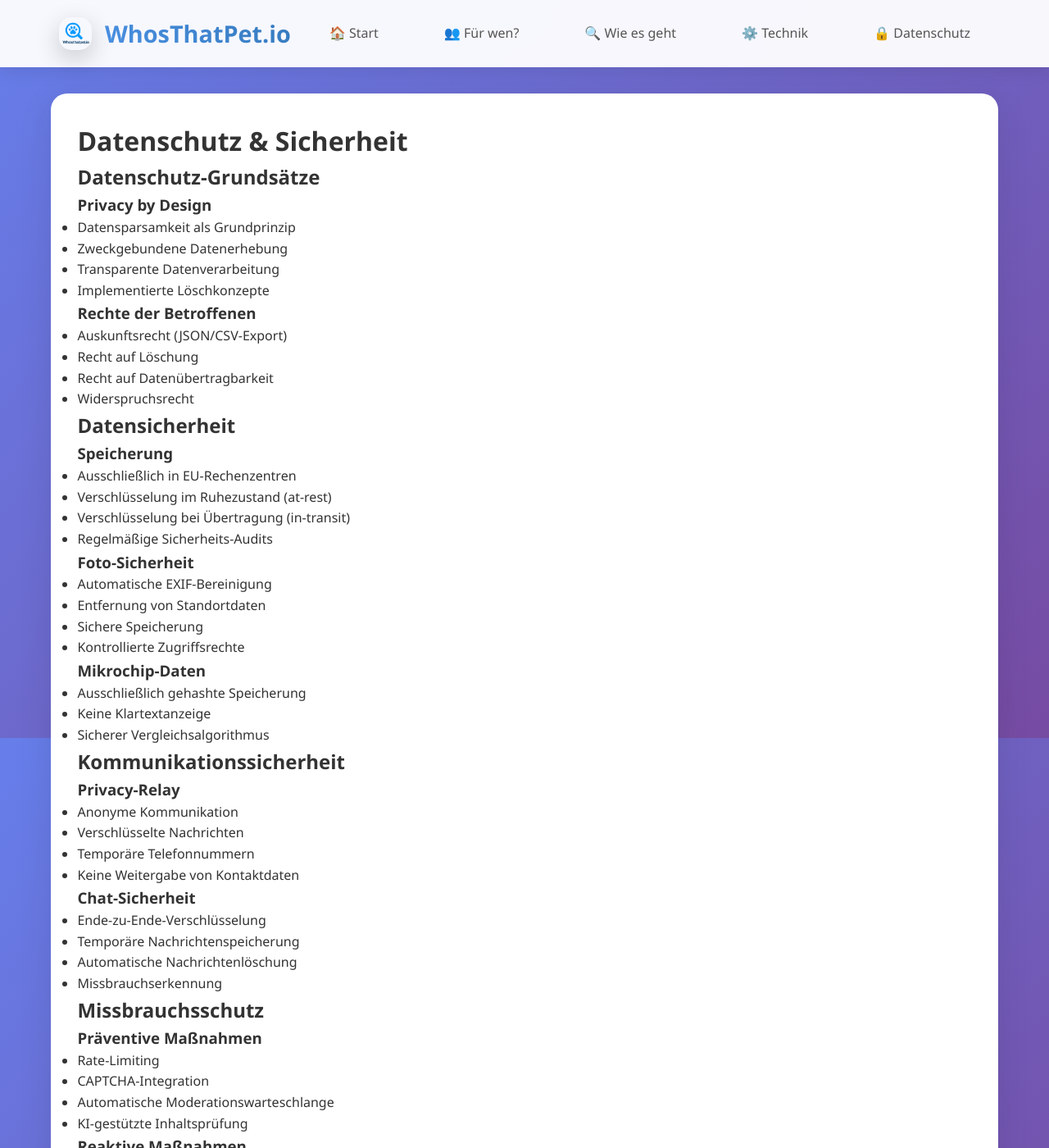
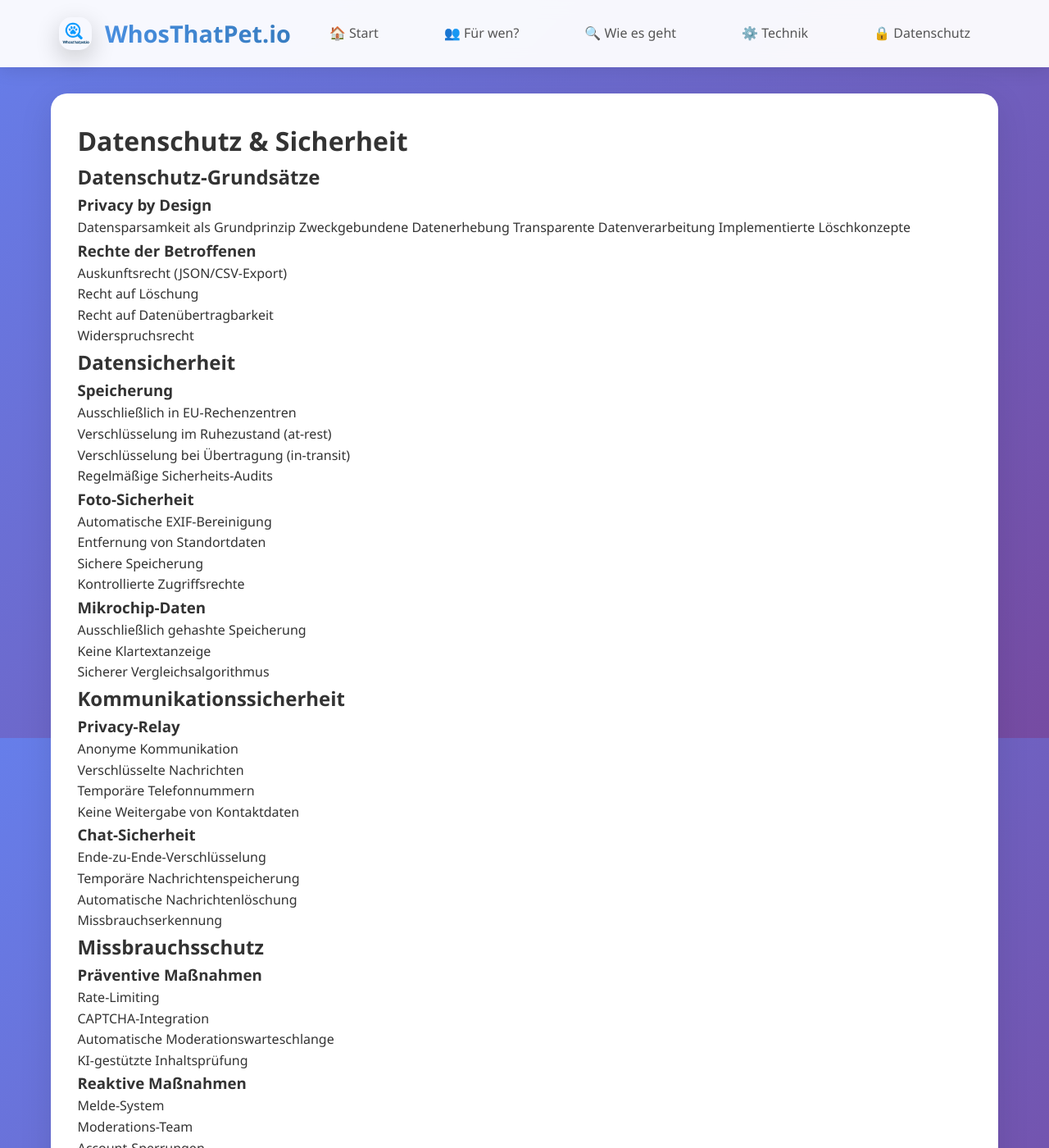
Before and after one commit to Maneridiet/whosthatpet.io, a Jekyll site: the page built from docs/privacy.md, in a window 1280 px wide and 1400 px high. Shown: the whole window at 82% size. Built offline with Jekyll 4.4.1, drawn with Linux system fonts in a browser that asks for light colours.

Commit message:
remove circles

```diff
--- a/docs/_layouts/simple.html
+++ b/docs/_layouts/simple.html
@@ -15,6 +15,11 @@
             min-height: 100vh;
             padding-bottom: 4rem;
             overflow-x: hidden;
+        }
+
+        /* Entfernt die Standard-Punkte vor Listenelementen */
+        ul {
+            list-style: none;
         }
 
         .header {
--- a/docs/privacy.md
+++ b/docs/privacy.md
@@ -8,10 +8,10 @@ title: Datenschutz
 ## Datenschutz-Grundsätze
 
 ### Privacy by Design
-- Datensparsamkeit als Grundprinzip
-- Zweckgebundene Datenerhebung
-- Transparente Datenverarbeitung
-- Implementierte Löschkonzepte
+ Datensparsamkeit als Grundprinzip
+ Zweckgebundene Datenerhebung
+ Transparente Datenverarbeitung
+ Implementierte Löschkonzepte
 
 ### Rechte der Betroffenen
 - Auskunftsrecht (JSON/CSV-Export)
```
